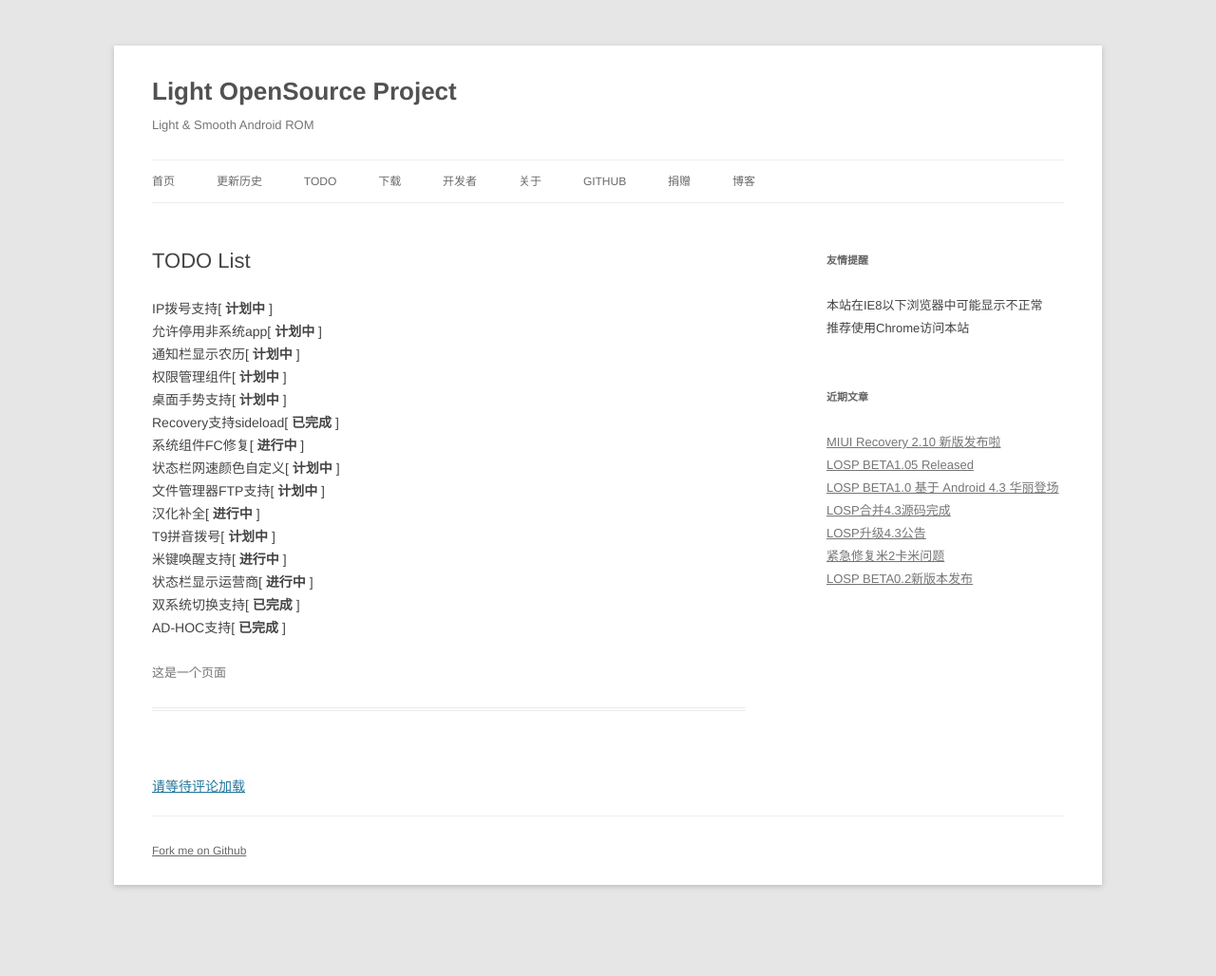
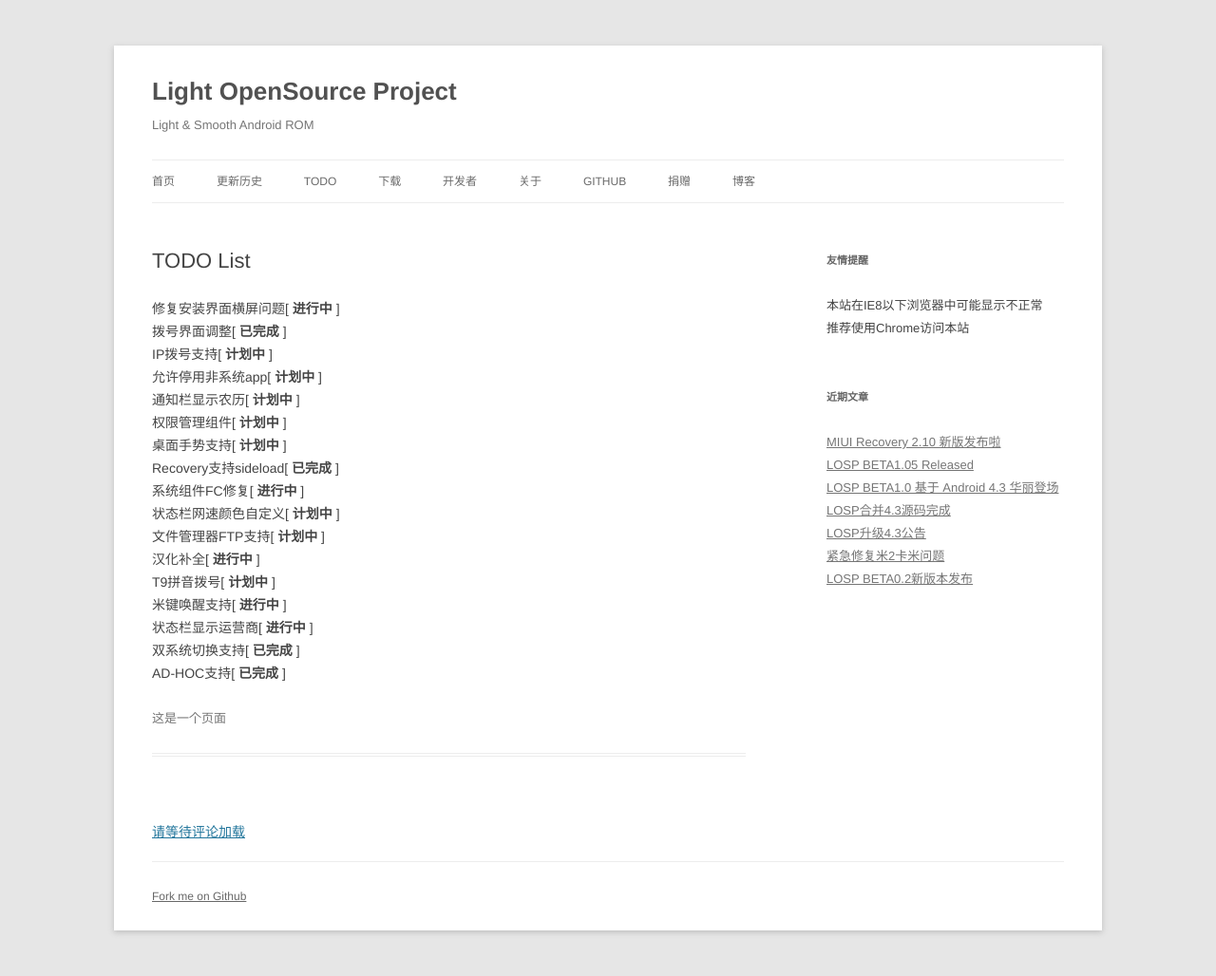
Before and after one commit to LOSP/LOSP.github.io, a Jekyll site: the page built from todo/index.md, in a window 1280 px wide. Shown: the whole page at 95% size. Built offline with Jekyll 4.4.1, drawn with Linux system fonts in a browser that asks for light colours; Markdown is read by kramdown in place of the engine named in the settings; comment, search, counter and statistics services are not loaded; before the commit the page ends 980 px from its top, so only the background shows below that.

Commit message:
TODO List update

```diff
--- a/todo/index.md
+++ b/todo/index.md
@@ -2,6 +2,8 @@
 layout: nodate
 title: TODO List
 ---
+修复安装界面横屏问题\[ __进行中__ \]
+拨号界面调整\[ __已完成__ \]
 IP拨号支持\[ __计划中__ \]
 允许停用非系统app\[ __计划中__ \]
 通知栏显示农历\[ __计划中__ \]
```
